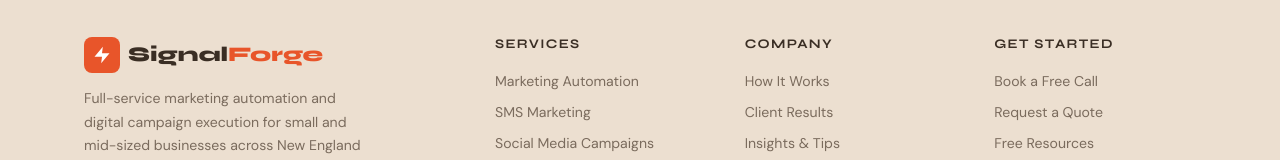
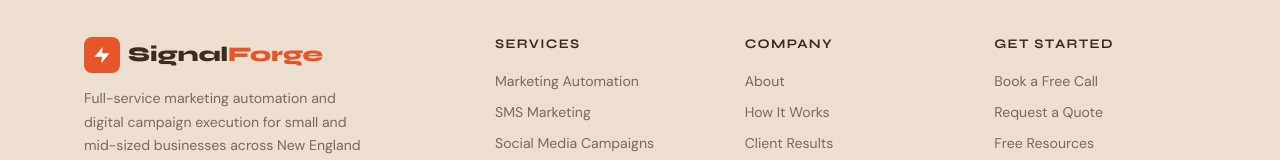
Before and after one commit to halojumper/SignalForge, a Next.js app: page / in a window 1280 px wide. Shown: the part 3712-3872 px from the top of the page. Built offline with nearby package versions, Linux system fonts and the light colour scheme.

Commit message:
Update Footer.tsx
About nav link appears on all pages

```diff
--- a/components/Footer.tsx
+++ b/components/Footer.tsx
@@ -67,6 +67,7 @@ export default function Footer() {
           <div className="footer-col">
             <h5>Company</h5>
             <ul>
+              <li><Link href="/about">About</Link></li>
               <li><Link href="/how-it-works">How It Works</Link></li>
               <li><Link href="/results">Client Results</Link></li>
               <li><Link href="/insights">Insights & Tips</Link></li>
```
